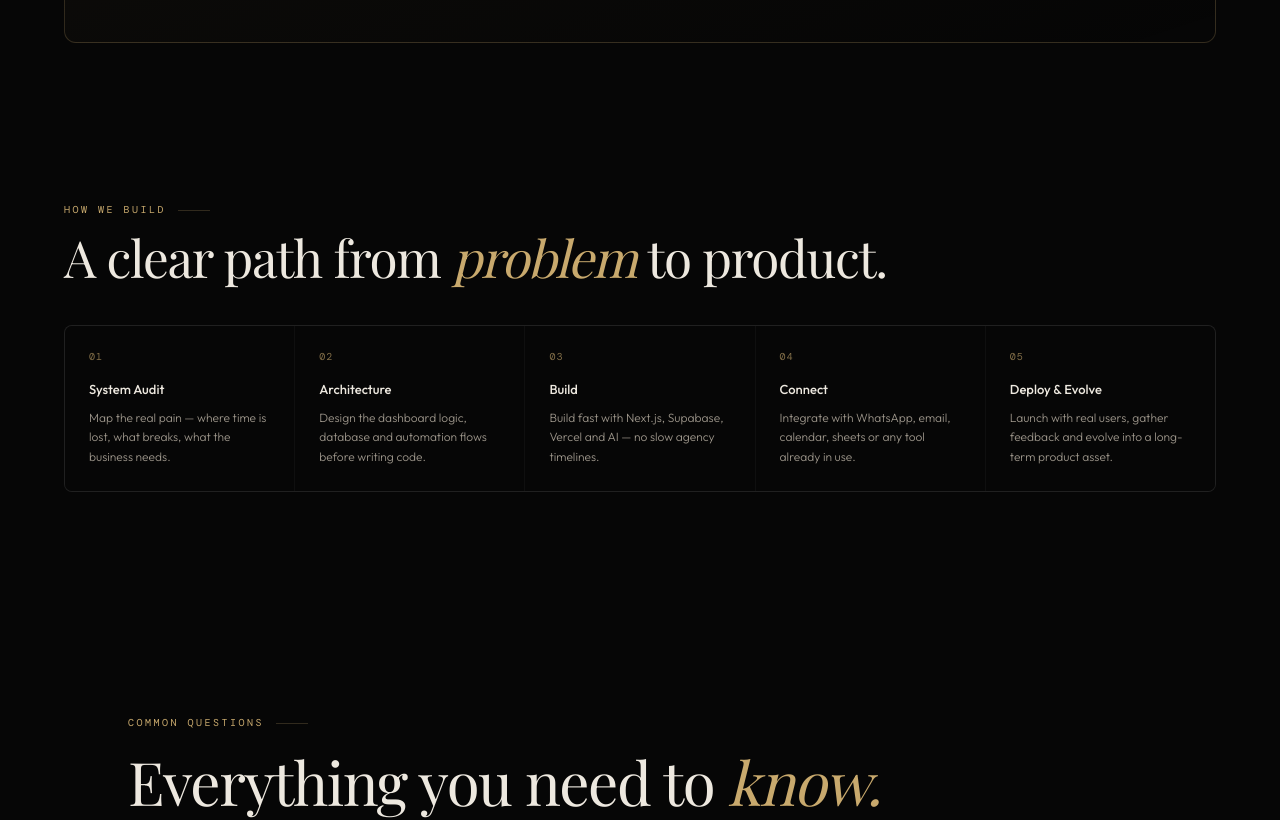
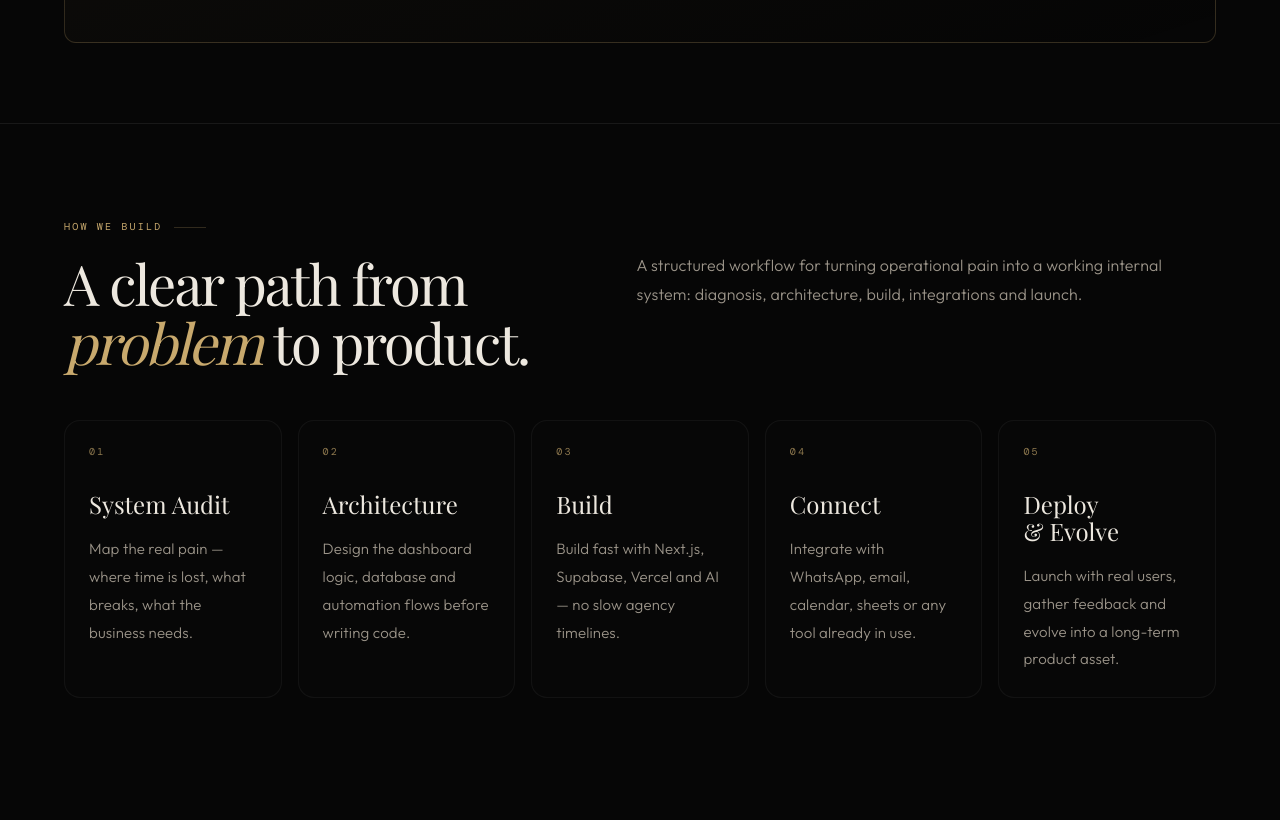
Before and after one commit to YoniLevy10/levy_tech_site, a Next.js app: page / in a window 1280 px wide. Shown: the part 4560-5380 px from the top of the page. Built offline with nearby package versions, Linux system fonts and the light colour scheme; a web font is replaced by a local one.

Commit message:
Upgrade process section to architecture workflow

```diff
--- a/components/ui/Process.tsx
+++ b/components/ui/Process.tsx
@@ -15,51 +15,52 @@ export default function Process() {
   ]
 
   return (
-    <section id="process" className="px-[5vw] py-20">
-      <div className="max-w-7xl mx-auto">
+    <section id="process" className="border-t border-line px-6 py-24 sm:px-[5vw]">
+      <div className="mx-auto max-w-7xl">
         <motion.div
           initial={{ opacity: 0, y: 20 }}
           whileInView={{ opacity: 1, y: 0 }}
           transition={{ duration: 0.5 }}
           viewport={{ once: true, amount: 0.1 }}
+          className="mb-12 grid grid-cols-1 gap-7 md:grid-cols-[0.85fr_1fr] md:gap-20"
         >
-          <div className="flex items-center gap-3 font-mono text-[10px] tracking-[2.5px] uppercase text-gold mb-3">
-            <span>{t("proc.label")}</span>
-            <span className="w-8 h-px bg-gold-border" />
+          <div>
+            <div className="mb-5 flex items-center gap-3 font-mono text-[9px] uppercase tracking-[0.22em] text-gold sm:text-[10px]">
+              <span>{t("proc.label")}</span>
+              <span className="h-px w-8 bg-gold-border" />
+            </div>
+            <h2 className="max-w-[12ch] font-serif text-[clamp(38px,11vw,56px)] font-normal leading-[1.05] tracking-[-0.035em] text-foreground sm:max-w-none">
+              {t("proc.h2")} <em className="italic text-gold">{t("proc.h2.em")}</em> {t("proc.h2.end")}
+            </h2>
           </div>
-          <h2 className="font-serif text-[clamp(30px,4vw,52px)] font-normal leading-[1.08] tracking-tight text-foreground mb-10">
-            {t("proc.h2")} <em className="italic text-gold">{t("proc.h2.em")}</em> {t("proc.h2.end")}
-          </h2>
+
+          <p className="max-w-[42rem] text-[16px] font-light leading-[1.9] text-muted md:pt-8">
+            A structured workflow for turning operational pain into a working internal system: diagnosis, architecture, build, integrations and launch.
+          </p>
         </motion.div>
 
-        <motion.div
-          initial={{ opacity: 0, y: 30 }}
-          whileInView={{ opacity: 1, y: 0 }}
-          transition={{ duration: 0.6, delay: 0.1 }}
-          viewport={{ once: true, amount: 0.1 }}
-          className="grid grid-cols-1 sm:grid-cols-2 lg:grid-cols-5 gap-px bg-line-2 border border-line rounded-lg overflow-hidden"
-        >
+        <div className="grid grid-cols-1 gap-4 lg:grid-cols-5">
           {steps.map((step, index) => (
             <motion.div
               key={index}
-              className="bg-background p-6 transition-colors hover:bg-surface-1 group"
+              className="group rounded-2xl border border-line/70 bg-surface-1/30 p-6 transition-colors hover:border-gold-border hover:bg-surface-1"
               initial={{ opacity: 0, y: 20 }}
               whileInView={{ opacity: 1, y: 0 }}
-              transition={{ duration: 0.4, delay: 0.1 * index }}
+              transition={{ duration: 0.4, delay: 0.06 * index }}
               viewport={{ once: true, amount: 0.1 }}
             >
-              <div className="font-mono text-[10px] text-gold tracking-widest mb-4 opacity-65">
+              <div className="mb-8 font-mono text-[10px] tracking-[0.22em] text-gold opacity-70">
                 {step.num}
               </div>
-              <div className="text-[13px] font-medium text-foreground mb-2 group-hover:text-gold transition-colors">
+              <h3 className="mb-4 font-serif text-[24px] leading-[1.12] text-foreground transition-colors group-hover:text-gold">
                 {step.title}
-              </div>
-              <div className="text-xs text-muted leading-relaxed font-light">
+              </h3>
+              <p className="text-[15px] font-light leading-[1.85] text-muted">
                 {step.desc}
-              </div>
+              </p>
             </motion.div>
           ))}
-        </motion.div>
+        </div>
       </div>
     </section>
   )
```
